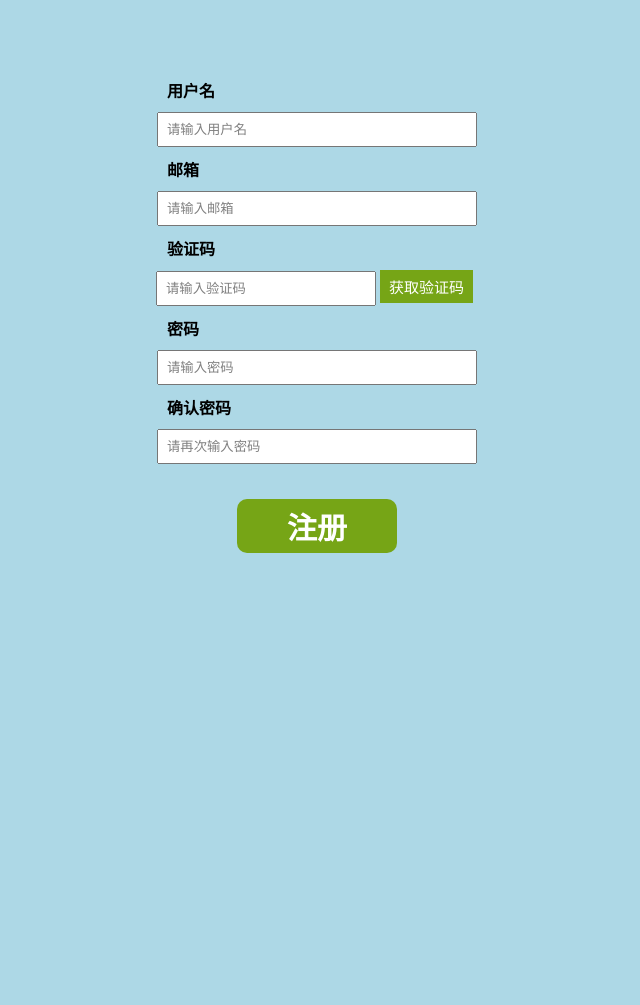
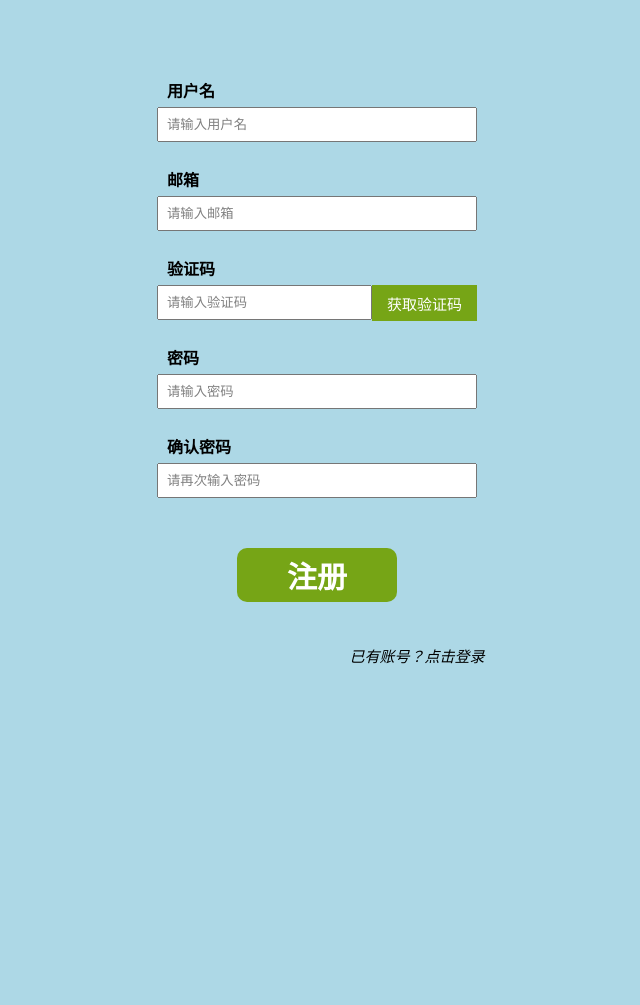
Before and after one commit to JosephCross167/Touhou-Research, a Flask app: page / in a window 1280 px wide. Shown: the part 85-1090 px from the top of the page, without its empty margins (323-963 px from the left). Before the commit the page ends 638 px from the top, so only its background shows below. Run offline with Flask 3, Linux system fonts and the light colour scheme; some libraries are stand-ins or nearby versions.

Commit message:
东方大调查

```diff
--- a/app.py
+++ b/app.py
@@ -1,7 +1,7 @@
 from flask import Flask, render_template
 import config
-from exts import db
-from models import User
+from exts import db, mail
+from models import UserModel
 from blueprints.author import bp as au_bp
 from blueprints.qa import bp as qa_bp
 from flask_migrate import Migrate
@@ -10,6 +10,7 @@ app = Flask(__name__)
 app.config.from_object(config)
 
 db.init_app(app)
+mail.init_app(app)
 
 migrate = Migrate(app, db)
 app.register_blueprint(au_bp)
--- a/exts.py
+++ b/exts.py
@@ -1,3 +1,5 @@
 from flask_sqlalchemy import SQLAlchemy
+from flask_mail import Mail
 
 db = SQLAlchemy()
+mail = Mail()
--- a/static/css/base.css
+++ b/static/css/base.css
@@ -60,6 +60,10 @@ input[type="text"], input[type="password"] {
     padding: 8px;
     text-align: center;
 }
+input[type="text"]:focus, input[type="password"]:focus {
+    outline: none;
+    border: 2px solid rgb(0, 153, 255);
+}
 input[type="text"]::placeholder, input[type="password"]::placeholder {
     width: 100%;
     text-align: left;
--- a/static/css/login, register.css
+++ b/static/css/login, register.css
@@ -1,9 +1,11 @@
 input[type="text"], input[type="password"] {
-    margin-bottom: 50px;
+    margin-bottom: 20px;
     width: 300px;
 }
 body {
     padding-top: 150px;
+    display: flex;
+    flex-direction: column;
 }
 label {
     display: block;
@@ -11,7 +13,7 @@ label {
     margin-bottom: 5px;
     text-align: left;
 }
-form label, form input[type="text"], form input[type="password"] {
+form label {
     width: 300px;
     margin: 5px auto;
     text-align: left;
@@ -22,3 +24,19 @@ form a {
     text-align: center;
     margin: 10px auto 0 auto;
 }
+ .verify-group {
+    display: flex;
+    width: 320px;
+    margin: 5px auto;
+}
+.verify-group input[type="text"] {
+    flex: 1;
+    width: auto;
+}
+.verify-group button {
+    margin: 0;
+    height: 36px;
+    font-size: 15px;
+    margin-left: 0px;
+    border-radius: 0;
+}
--- a/static/js/login, register.js
+++ /dev/null
@@ -1,3 +0,0 @@
-//导航栏
-let present_option = document.getElementById("login");
-present_option.style.fontWeight = "bold";
--- a/templates/login.html
+++ b/templates/login.html
@@ -18,6 +18,6 @@
         <input type="password" id="password" name="password" placeholder="请输入密码" required>
         <br>
         <button type="submit" style="font-size: 30px;font-weight: bold;padding: 5px 50px;margin-top: 30px">登录</button>
-        <a href="/register" style="font-style: italic;font-size: 15px">没有账号？点击注册</a>
+        <a href="/author/register" style="font-style: italic;font-size: 15px">没有账号？点击注册</a>
     </form>
 {% endblock %}
--- a/templates/register.html
+++ b/templates/register.html
@@ -6,6 +6,7 @@
 
 {% block head %}
     {{ super() }}
+    <script src="https://s3.pstatp.com/cdn/expire-1-M/jquery/3.3.1/jquery.min.js"></script>
     <link rel="stylesheet" href="../static/css/login, register.css">
 {% endblock %}
 
@@ -18,9 +19,10 @@
         <input type="text" id="email" name="email" placeholder="请输入邮箱" required>
         <br>
         <label for="verify">验证码</label>
-        <input type="text" id="verify" name="verify" style="width: 200px" placeholder="请输入验证码" required>
-        <button type="button" style="font-size: 15px;padding: 6px 9px;margin-left: 0px;border-radius:0">获取验证码</button>
-        <br>
+        <div class="verify-group">
+            <input type="text" id="verify" name="verify" placeholder="请输入验证码" required>
+            <button type="button" onclick="GetCaptcha()">获取验证码</button>
+        </div>
         <label for="password">密码</label>
         <input type="password" id="password" name="password" placeholder="请输入密码" required>
         <br>
@@ -28,5 +30,8 @@
         <input type="password" id="confirm" name="confirm" placeholder="请再次输入密码" required>
         <br>
         <button type="submit" style="font-size: 30px;font-weight: bold;padding: 5px 50px;margin-top: 30px">注册</button>
+        <a href="/author/login" style="font-style: italic;font-size: 15px">已有账号？点击登录</a>
     </form>
+
+    <script src="../static/js/register.js"></script>
 {% endblock %}
```
Also changed, not shown: blueprints/author.py (+26 -2 lines), config.py (+8 -0 lines), models.py (+7 -1 lines).
